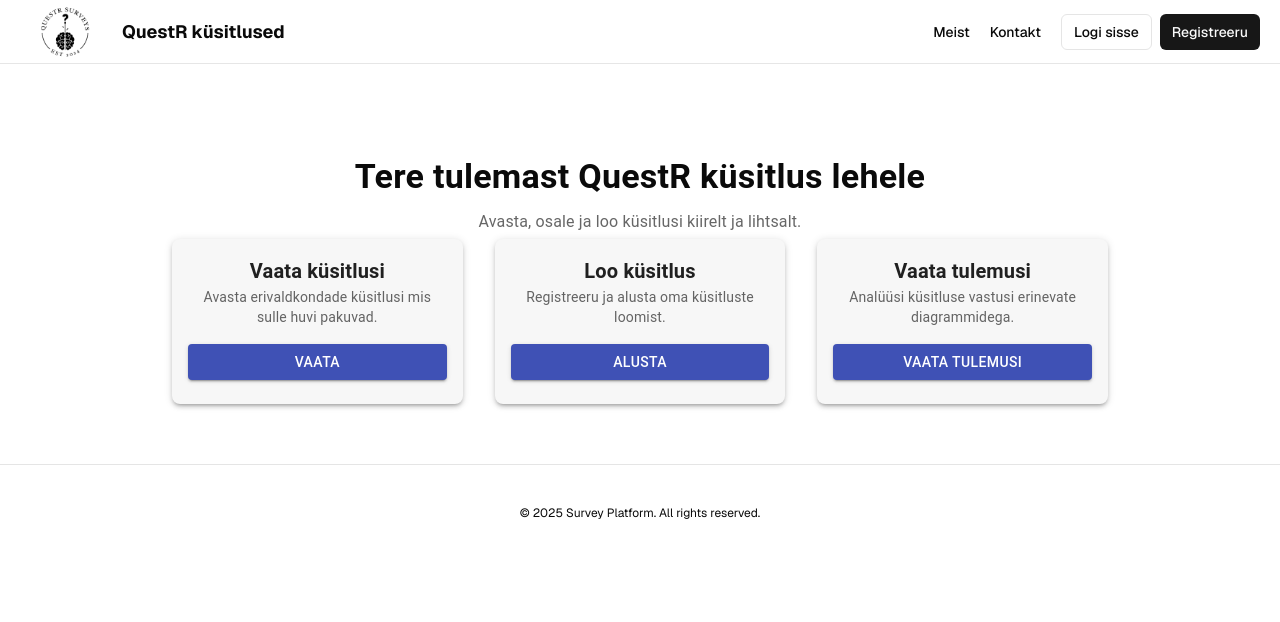
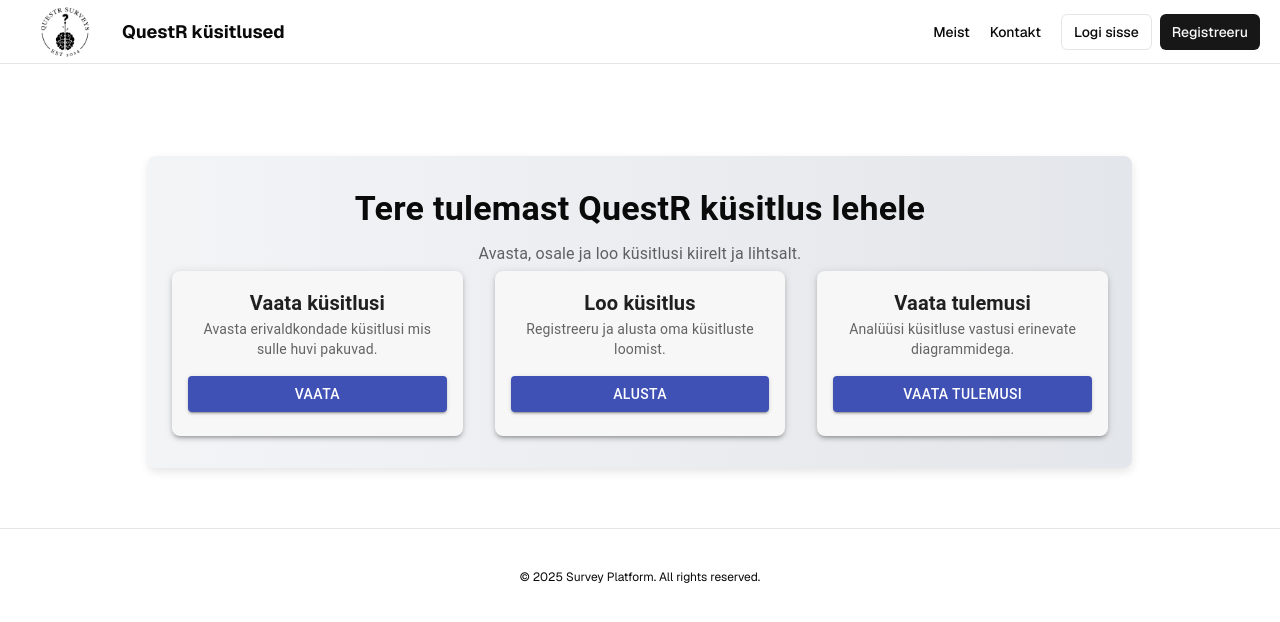
Before and after one commit to rakenduste-programmeerimine-2024/survey-platform, a Next.js app: page / in a window 1280 px wide. Shown: the top 622 px of the page. Built offline with nearby package versions, Linux system fonts and the light colour scheme; no server answers.

Commit message:
Container fix

```diff
--- a/components/Home/HomeContent.tsx
+++ b/components/Home/HomeContent.tsx
@@ -12,7 +12,11 @@ import Link from "next/link";
 
 const HomeContent = () => {
   return (
-    <Container sx={{ mt: 4 }}>
+    <Container sx={{mt: 4, p: 4, borderRadius: 2,
+      background: "linear-gradient(to right, #f3f4f6, #e3e6ea)",
+      boxShadow: "0px 4px 10px rgba(0, 0, 0, 0.1)",
+    }}
+    >
       <Typography variant="h4" gutterBottom sx={{ textAlign: "center", fontWeight: 600 }}>
         Tere tulemast QuestR küsitlus lehele
       </Typography>
```
